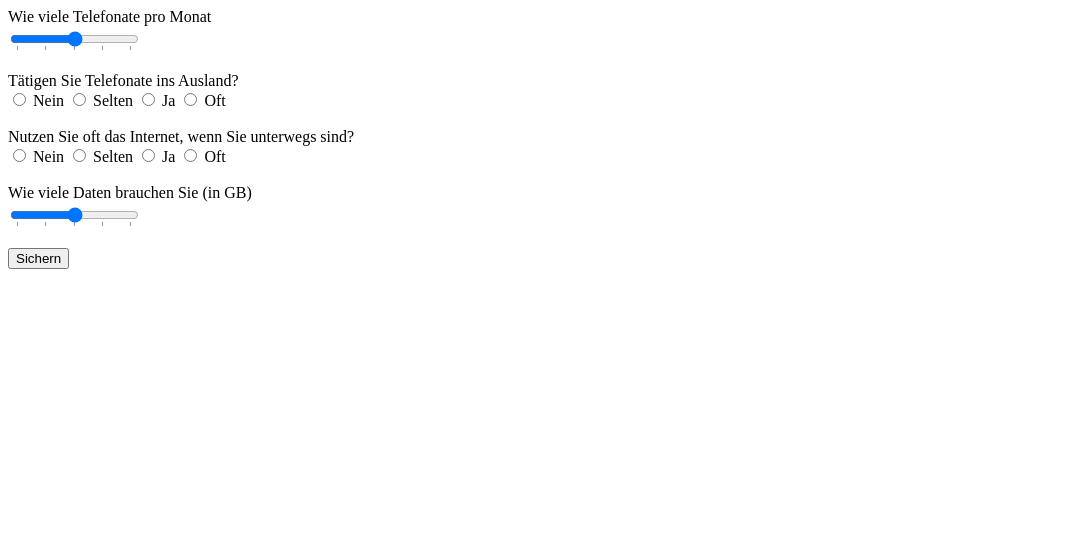
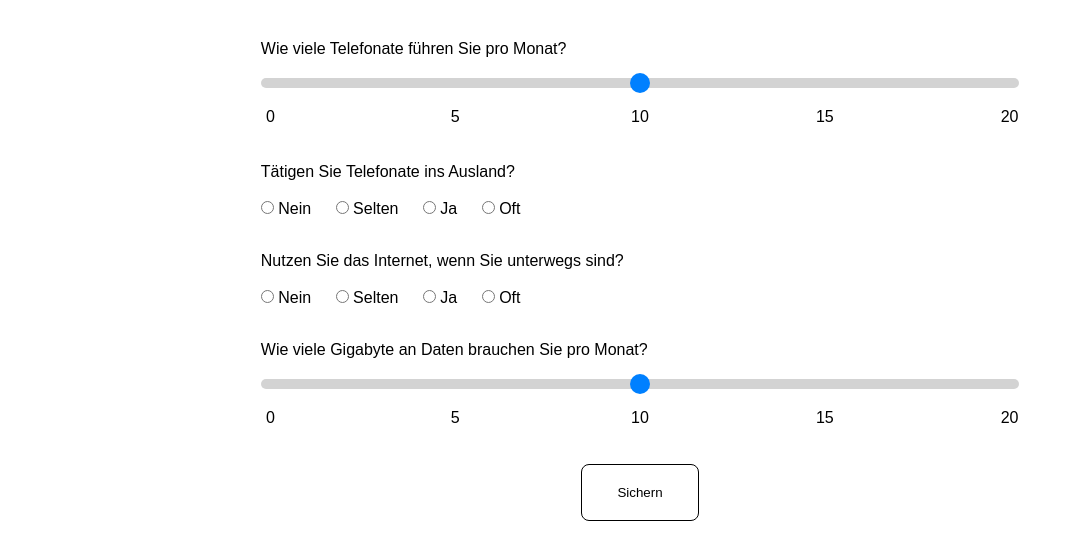
Before and after one commit to JanLehner/Handy-Tarifvergleich, a plain HTML site: page form.html in a window 1280 px wide. Shown: the whole page, without its empty margins (0-1074 px from the left). Drawn offline with Linux system fonts and the light colour scheme.

Commit message:
Styled form

```diff
--- a/form.html
+++ b/form.html
@@ -3,78 +3,86 @@
   <head>
     <meta charset="UTF-8" />
     <meta name="viewport" content="width=device-width, initial-scale=1.0" />
+    <link href="style.css" rel="stylesheet" type="text/css" />
     <title>Angaben zum Konsumverhalten</title>
   </head>
   <body>
-    <form>
-      <label for="telefonateProMonat">Wie viele Telefonate pro Monat</label>
+    <form id="form">
+      <label for="telefonateProMonat"
+        >Wie viele Telefonate führen Sie pro Monat?</label
+      >
       <br />
       <input
         type="range"
         min="0"
         max="20"
+        id="telefonateProMonat"
+        name="telefonateProMonat"
         value="10"
-        id="telefonateProMonat"
-        list="tMarkers"
+        class="slider"
       />
 
-      <datalist id="tMarkers">
-        <option value="0" label="0"></option>
-        <option value="5" label="5"></option>
-        <option value="10" label="10"></option>
-        <option value="15" label="15"></option>
-        <option value="20" label="20<"></option>
+      <datalist>
+        <option label="0"></option>
+        <option label="5"></option>
+        <option label="10"></option>
+        <option label="15"></option>
+        <option label="20"></option>
       </datalist>
 
       <br /><br />
 
-      <label>Tätigen Sie Telefonate ins Ausland?</label> <br />
+      <label>Tätigen Sie Telefonate ins Ausland?</label>
+      <br />
       <input type="radio" id="aNein" name="ausland" value="nein" />
-      <label for="aNein">Nein</label>
+      <label class="radio-label" for="aNein">Nein</label>
       <input type="radio" id="aSelten" name="ausland" value="selten" />
-      <label for="aSelten">Selten</label>
+      <label class="radio-label" for="aSelten">Selten</label>
       <input type="radio" id="aJa" name="ausland" value="ja" />
-      <label for="aJa">Ja</label>
+      <label class="radio-label" for="aJa">Ja</label>
       <input type="radio" id="aOft" name="ausland" value="oft" />
-      <label for="aOft">Oft</label>
+      <label class="radio-label" for="aOft">Oft</label>
 
       <br /><br />
 
-      <label>Nutzen Sie oft das Internet, wenn Sie unterwegs sind?</label>
+      <label>Nutzen Sie das Internet, wenn Sie unterwegs sind?</label>
       <br />
       <input type="radio" id="uNein" name="unterwegs" value="nein" />
-      <label for="nNein">Nein</label>
+      <label class="radio-label" for="uNein">Nein</label>
       <input type="radio" id="uSelten" name="unterwegs" value="selten" />
-      <label for="uSelten">Selten</label>
+      <label class="radio-label" for="uSelten">Selten</label>
       <input type="radio" id="uJa" name="unterwegs" value="ja" />
-      <label for="uJa">Ja</label>
+      <label class="radio-label" for="uJa">Ja</label>
       <input type="radio" id="uOft" name="unterwegs" value="oft" />
-      <label for="uOft">Oft</label>
+      <label class="radio-label" for="uOft">Oft</label>
 
       <br /><br />
 
-      <label for="datenVerbrauch">Wie viele Daten brauchen Sie (in GB)</label>
+      <label for="datenVerbrauch"
+        >Wie viele Gigabyte an Daten brauchen Sie pro Monat?</label
+      >
       <br />
       <input
         type="range"
         min="0"
         max="20"
+        id="datenVerbrauch"
         value="10"
-        id="datenVerbrauch"
-        list="dMarkers"
+        name="datenVerbrauch"
+        class="slider"
       />
 
-      <datalist id="dMarkers">
-        <option value="0" label="0"></option>
-        <option value="5" label="5"></option>
-        <option value="10" label="10"></option>
-        <option value="15" label="15"></option>
-        <option value="20" label="20<"></option>
+      <datalist>
+        <option label="0"></option>
+        <option label="5"></option>
+        <option label="10"></option>
+        <option label="15"></option>
+        <option label="20"></option>
       </datalist>
 
       <br /><br />
 
-      <input type="submit" value="Sichern" />
+      <input type="submit" value="Sichern" id="submit" />
     </form>
   </body>
 </html>
--- /dev/null
+++ b/style.css
@@ -0,0 +1,61 @@
+body * {
+    font-family: sans-serif;
+    margin: 20px 0;
+}
+
+form {
+    margin: 40px 20%;
+}
+
+.slider {
+    background-color: lightgray;
+    appearance: none;
+    height: 10px;
+    border-radius: 5px;
+    width: 100%;
+}
+
+.slider::-webkit-slider-thumb {
+    appearance: none;
+    width: 20px;
+    height: 20px;
+    background: rgb(0, 128, 255);
+    cursor: pointer;
+    border-radius: 50%;
+}
+
+#submit {
+    display: block;
+    margin: 0 auto;
+    padding: 20px 35px;
+    background-color: white;
+    border: 1px solid black;
+    border-radius: 8px;
+}
+
+#submit:hover {
+    background-color: rgb(244, 244, 244);
+}
+
+.radio-label {
+    margin-right: 20px;
+}
+
+datalist {
+    display: flex;
+    justify-content: space-between;
+    margin: 0;
+}
+
+option {
+    margin: 0;
+    padding: 0;
+    width: 19.2px;
+    text-align: center;
+}
+
+@media (max-width: 600px) {
+    form {
+        margin: 40px 10px;
+    }
+}
```
